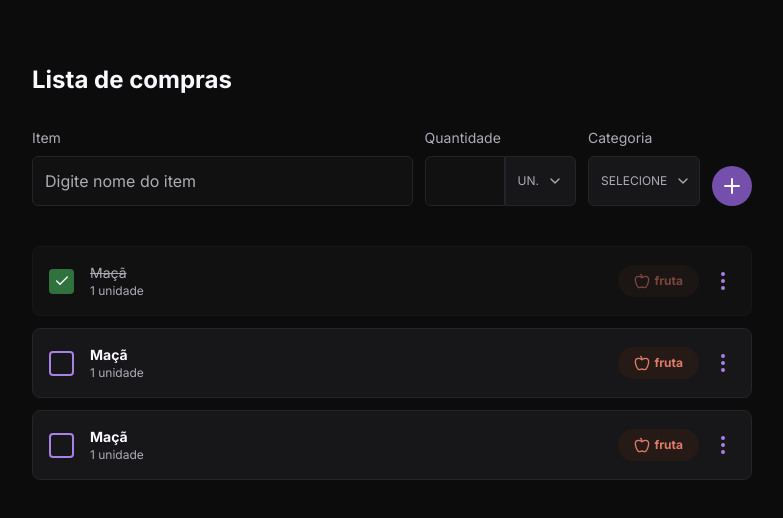
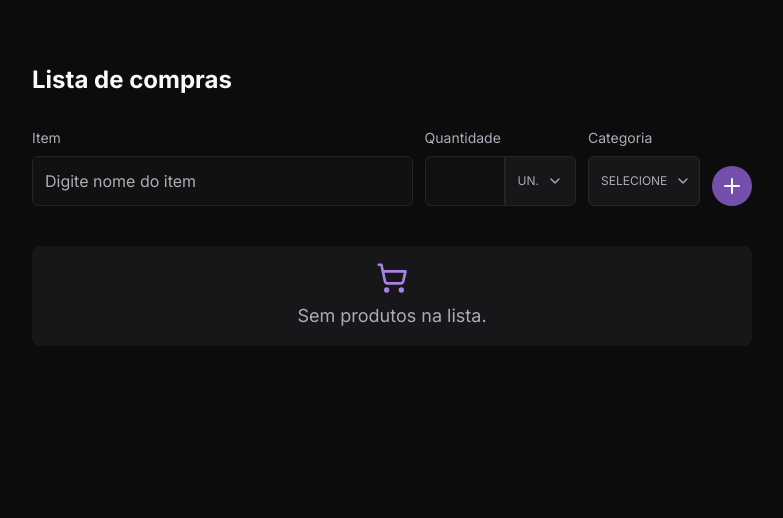
Before and after one commit to gleysonabreu/shopping-list, a Next.js app: page / in a window 1280 px wide. Shown: the top 518 px of the page, without its empty margins (248-1031 px from the left). Built offline with nearby package versions, Linux system fonts and the light colour scheme.

Commit message:
move shopping list to your own file

```diff
--- a/src/app/page.tsx
+++ b/src/app/page.tsx
@@ -1,37 +1,11 @@
-import { Checkbox } from "@/components/checkbox";
 import { Header } from "@/components/header";
+import { ShoppingList } from "@/components/shopping-list";
 
 export default function Home() {
   return (
     <main className="max-w-3xl w-full mx-auto p-6">
       <Header />
-
-      <div className="flex gap-3 flex-col">
-        <Checkbox
-        id="string"
-        isCheck={true}
-        productName="Maçã"
-        productType="fruit"
-        quantity={1}
-        quantityType="unit"
-        />
-        <Checkbox
-        id="string"
-        isCheck={false}
-        productName="Maçã"
-        productType="fruit"
-        quantity={1}
-        quantityType="unit"
-        />
-        <Checkbox
-        id="string"
-        isCheck={false}
-        productName="Maçã"
-        productType="fruit"
-        quantity={1}
-        quantityType="unit"
-        />
-      </div>
+      <ShoppingList />
     </main>
   )
 }
--- /dev/null
+++ b/src/components/no-products.tsx
@@ -0,0 +1,10 @@
+import { ShoppingCart } from "lucide-react";
+
+export function NoProducts() {
+  return (
+    <div className="bg-gray-400 border-gray-300 p-4 text-gray-200 rounded-lg flex items-center flex-col gap-2">
+      <ShoppingCart size={32} className="text-product-purple-light" />
+      <h1 className="text-lg">Sem produtos na lista.</h1>
+    </div>
+  );
+}
--- /dev/null
+++ b/src/components/shopping-list.tsx
@@ -0,0 +1,20 @@
+'use client';
+import { useProduct } from "@/hooks/useProduct";
+import { Checkbox } from "./checkbox";
+import { NoProducts } from "./no-products";
+
+export function ShoppingList() {
+  const { products } = useProduct();
+
+  return (
+    <div className="flex gap-3 flex-col">
+      {products.length <= 0 ? <NoProducts /> : products.map(product => (
+          <Checkbox
+          key={product.id}
+          isCheck={product.done}
+          {...product}
+          />
+      ))}
+    </div>
+  );
+}
```
